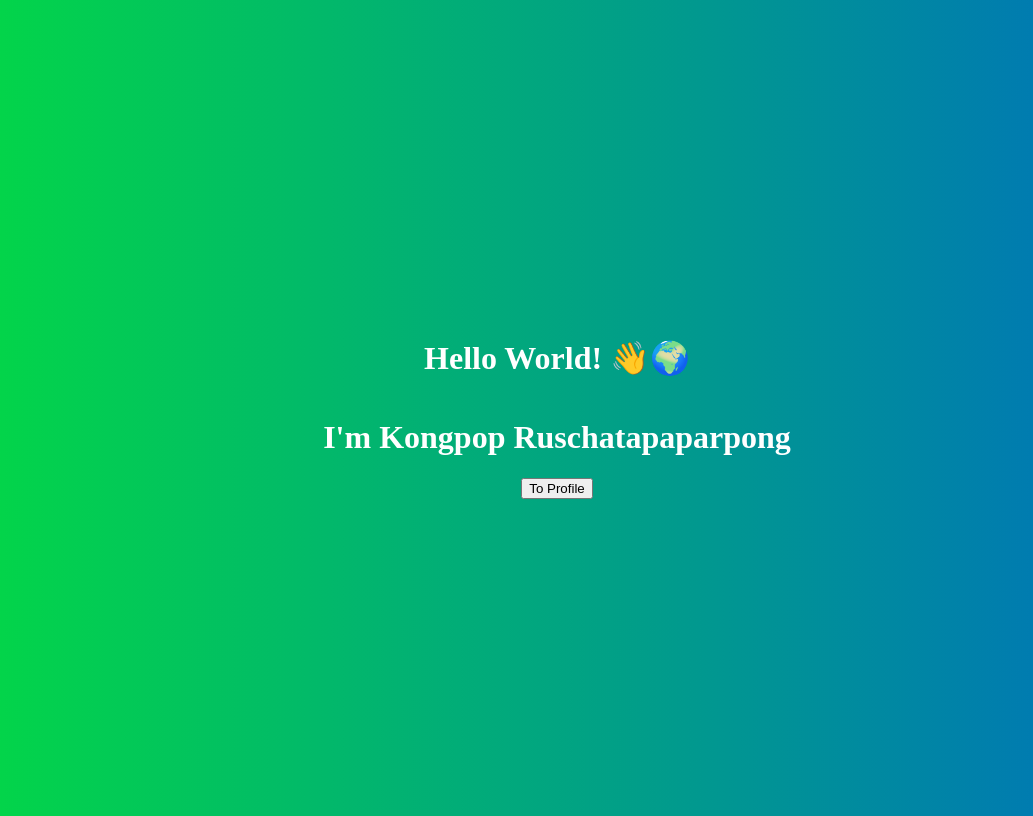
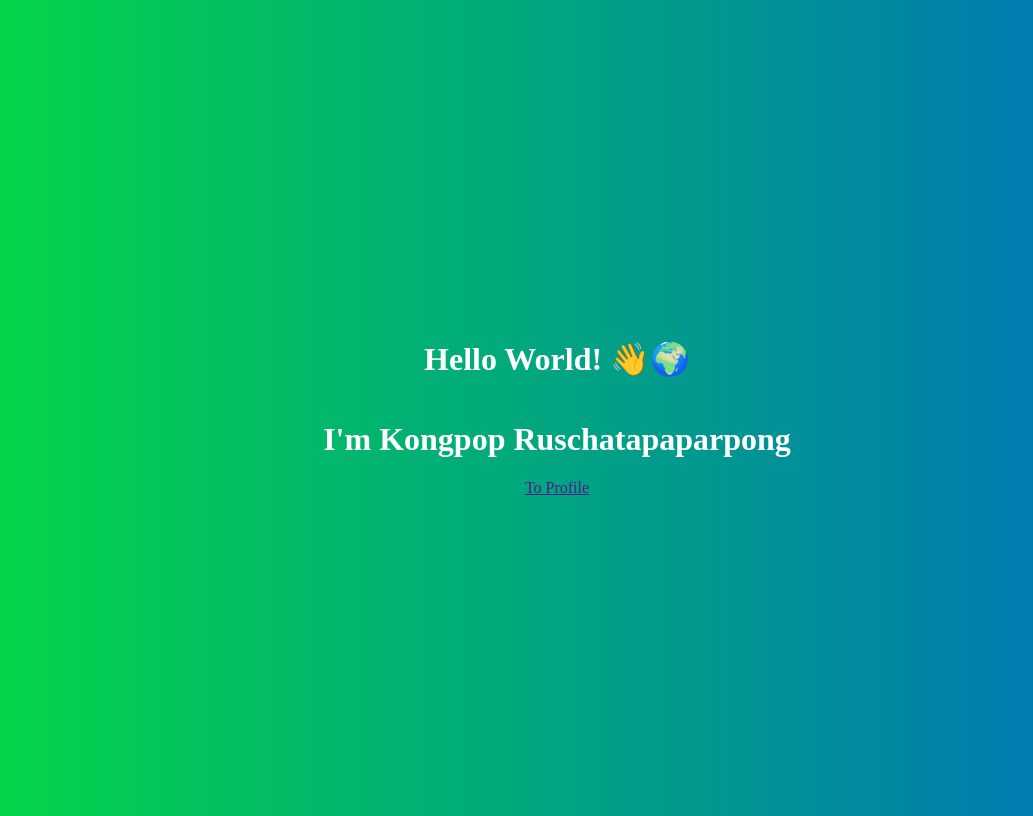
Before and after one commit to kongpop1235/kongpop1235.github.io, a plain HTML site: page index.html in a window 1280 px wide. Shown: the whole page, without its empty margins (91-1124 px from the left). Drawn offline with Linux system fonts and the light colour scheme.

Commit message:
Update index.html

```diff
--- a/index.html
+++ b/index.html
@@ -16,6 +16,6 @@
 	<body>
 		<h1>Hello World! 👋🌍</h1>
 		<h1>I'm Kongpop Ruschatapaparpong</h1>
-		<button>To Profile</button>
+		<a href="">To Profile</a>
 	<body>
 </html>
```
